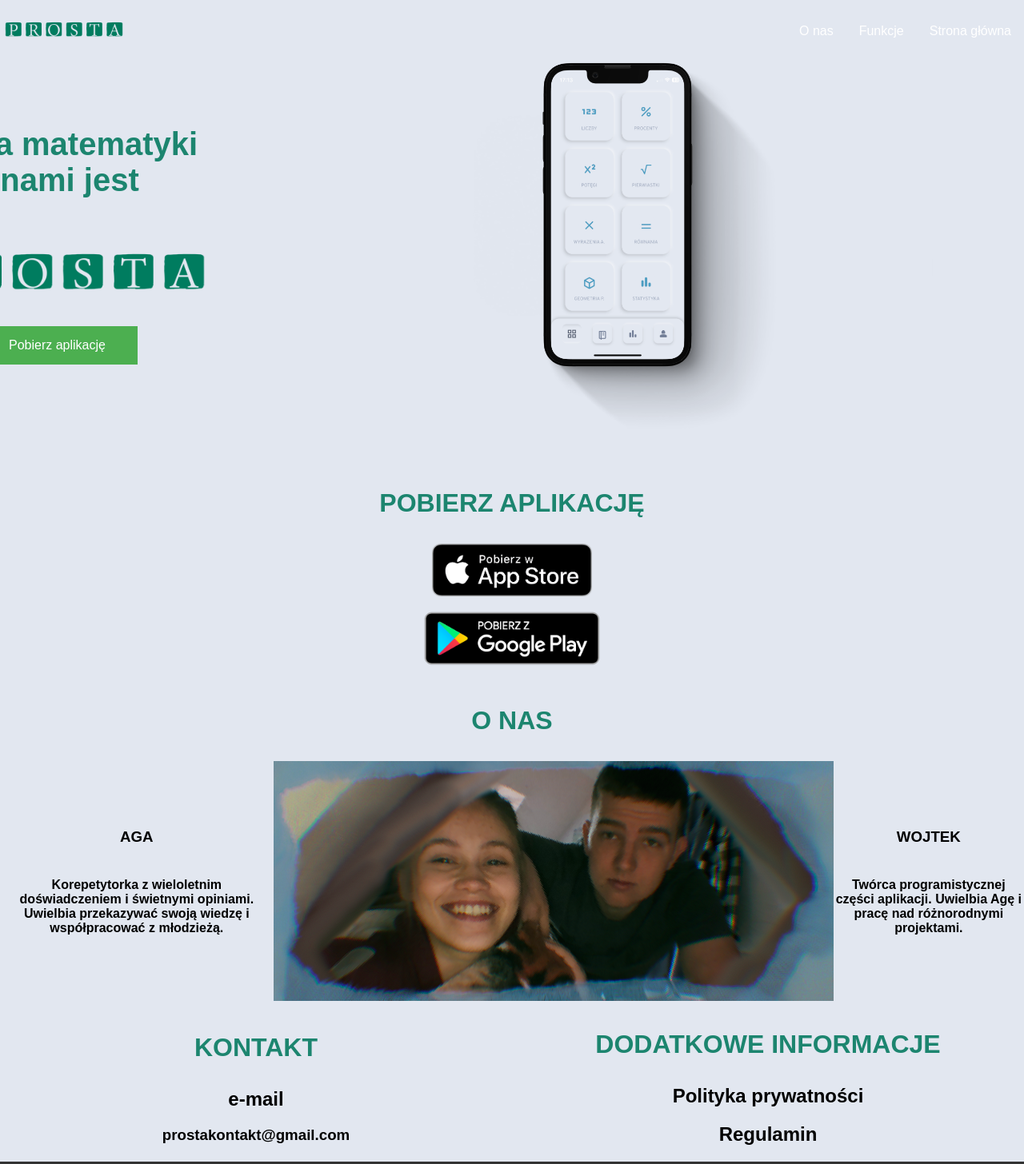
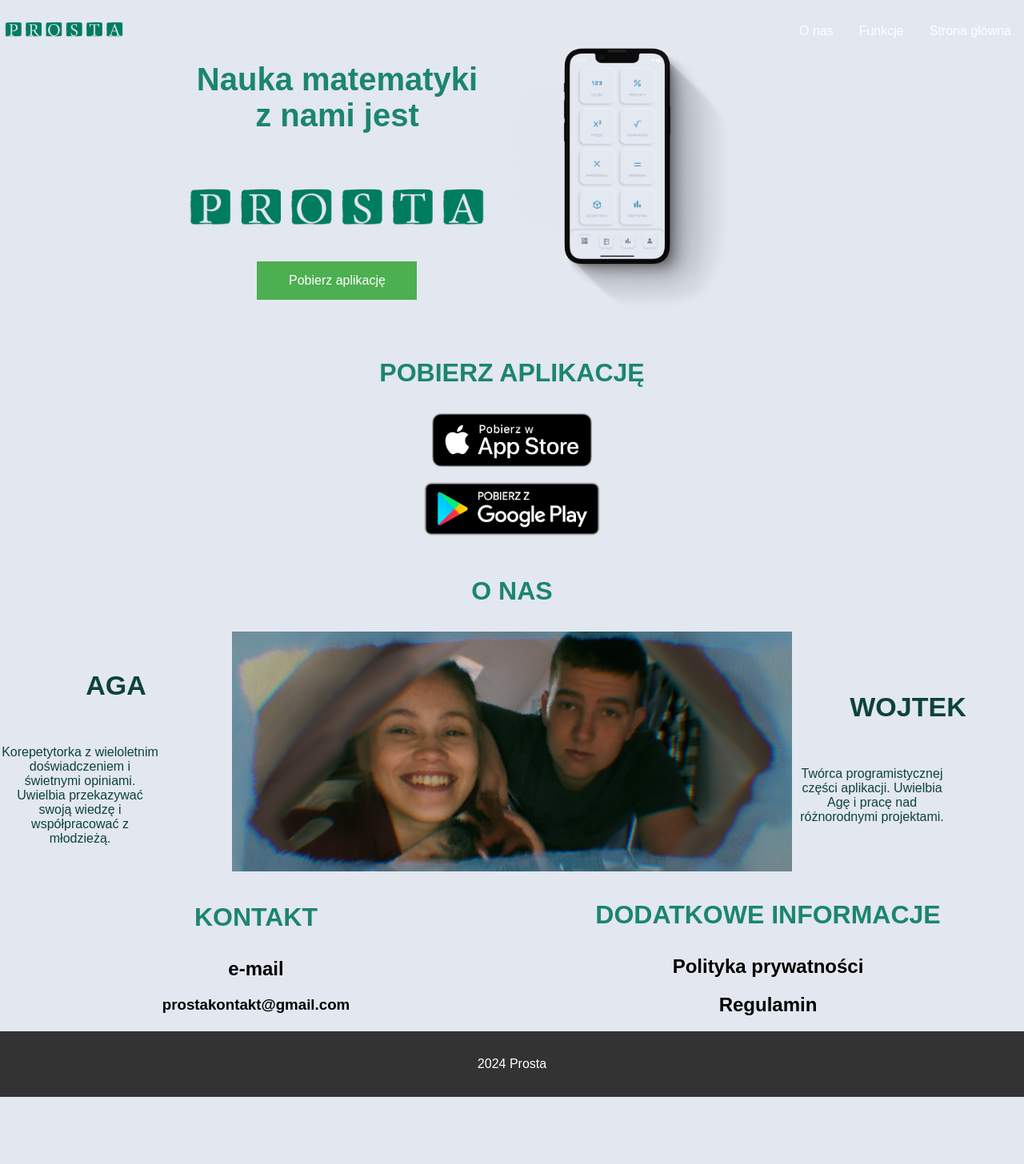
Before and after one commit to wojtekbakun/prosta_web, a plain HTML site: page index.html in a window 1280 px wide. Shown: the top 1456 px of the page at 80% size. After the commit the page ends 1372 px from the top, so only its background shows below. Drawn offline with Linux system fonts and the light colour scheme.

Commit message:
corrected style of about-us section

```diff
--- a/index.html
+++ b/index.html
@@ -40,11 +40,13 @@
         </div>
 
         <div class="intro-content">
-          <img
-            class="intro-photo-main"
-            src="images/prosta_main.png"
-            alt="Zrzut ekranu z aplikacji mobilnej Prosta Nauka Matematyki"
-          />
+          <div class="intro-photo-container">
+            <img
+              class="intro-photo-main"
+              src="images/prosta_main.png"
+              alt="Zrzut ekranu z aplikacji mobilnej Prosta Nauka Matematyki"
+            />
+          </div>
         </div>
       </div>
     </section>
--- a/styles.css
+++ b/styles.css
@@ -68,8 +68,24 @@ main {
     align-items: center;
 }
 
+.intro-photo-container {
+    width: 300px;
+    /* Szerokość widocznej części obrazu */
+    height: 400px;
+    /* Wysokość widocznej części obrazu */
+    overflow: hidden;
+    display: flex;
+    justify-content: center;
+    /* Centruje obraz w poziomie */
+    align-items: center;
+    /* Centruje obraz w pionie */
+}
+
 .intro-photo-main {
-    width: 1000px;
+    width: auto;
+    height: 100%;
+    object-fit: cover;
+    overflow: hidden;
 }
 
 .intro-photo {
@@ -108,18 +124,28 @@ main {
     flex-direction: column; /* Ustawia elementy w kolumnie */
     justify-content: center; /* Wyrównuje elementy wertykalnie w pionie */
     text-align: center; /* Centrowanie tekstu */
+    flex:1;
 }
 
 .about-us-name {
     justify-content: center;
+    font-weight: bolder;
+    font-size: 34px;
+    color: #0e4337;
+}
+
+.about-us-text-container {
+    justify-content: center;
     display: flex;
-    vertical-align: auto;
+    flex: 1;
+    text-align: center;
 }
 
 .about-us-text{
-    justify-content: center;
-    display: flex;
-    vertical-align: auto;
+    width: 200px;
+    font-weight: lighter;
+    font-size: 14;
+    color: #0e4337;
 }
 
 .download-section {
```
